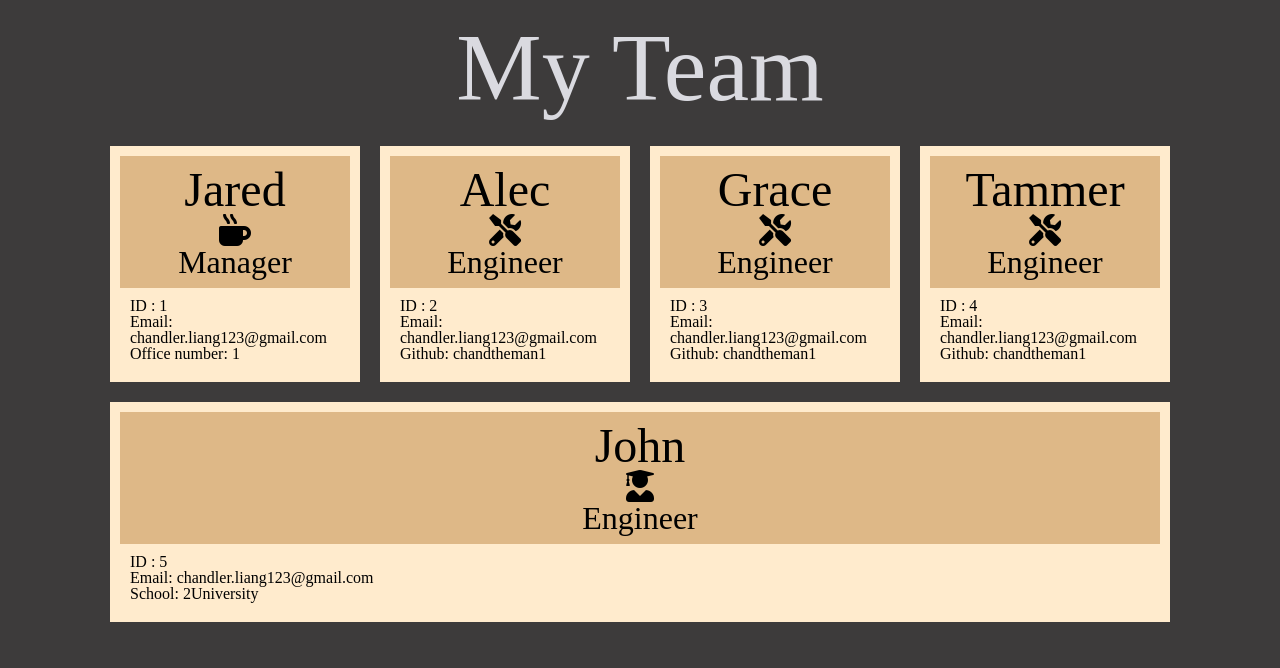
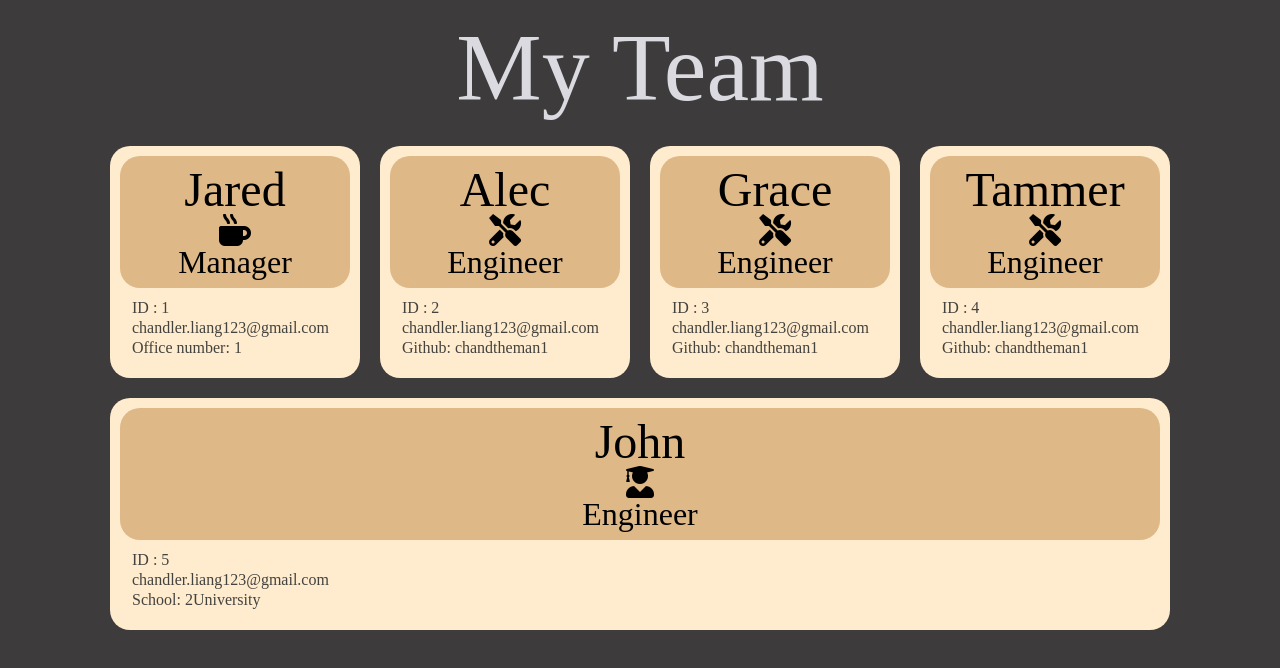
Before and after one commit to chandtheman1/10-Team-Profile-Generator, a website: page index.html in a window 1280 px wide. Drawn offline with Linux system fonts and the light colour scheme.

Commit message:
finalising css changes

```diff
--- a/assets/css/index.css
+++ b/assets/css/index.css
@@ -5,7 +5,7 @@
 * {
 
     font-size: 25px;
-    font-family:'Times New Roman', Times, serif;
+    font-family: Verdana, Geneva, Tahoma, sans-serif;
     color:rgb(0, 0, 0);
 }
 
@@ -39,12 +39,15 @@ h1 {
     padding: 10px;
     width: max-content;
     flex: 1 0;
+    border-radius: 20px;
+
 }
 
 header {
     text-align: center;
     padding: 10px;
     background-color: burlywood;
+    border-radius: 20px;
 }
 
 h3 {
@@ -58,3 +61,14 @@ h4 {
 .card-content {
     padding: 10px;
 }
+
+p {
+    padding: 2px;
+    color:rgb(66, 66, 63);
+
+}
+
+.card:hover {
+    box-shadow: 0 0 11px rgb(194, 173, 173);
+    transform: scale(1.1, 1.1);
+}
--- a/index.html
+++ b/index.html
@@ -19,7 +19,7 @@
                 </header>
                 <section class="card-content">
                     <p>ID : 1</p>
-                    <p>Email: chandler.liang123@gmail.com</p>
+                    <p>chandler.liang123@gmail.com</p>
                     <p>Office number: 1</p>
                 </section>
             </div>
@@ -31,7 +31,7 @@
                 </header>
                 <section class="card-content">
                     <p>ID : 2</p>
-                    <p>Email: chandler.liang123@gmail.com</p>
+                    <p>chandler.liang123@gmail.com</p>
                     <p>Github: chandtheman1</p>
                 </section>
             </div>
@@ -43,7 +43,7 @@
                 </header>
                 <section class="card-content">
                     <p>ID : 3</p>
-                    <p>Email: chandler.liang123@gmail.com</p>
+                    <p>chandler.liang123@gmail.com</p>
                     <p>Github: chandtheman1</p>
                 </section>
             </div>
@@ -55,7 +55,7 @@
                 </header>
                 <section class="card-content">
                     <p>ID : 4</p>
-                    <p>Email: chandler.liang123@gmail.com</p>
+                    <p>chandler.liang123@gmail.com</p>
                     <p>Github: chandtheman1</p>
                 </section>
             </div>
@@ -67,7 +67,7 @@
                 </header>
                 <section class="card-content">
                     <p>ID : 5</p>
-                    <p>Email: chandler.liang123@gmail.com</p>
+                    <p>chandler.liang123@gmail.com</p>
                     <p>School: 2University</p>
                 </section>
             </div>
```
